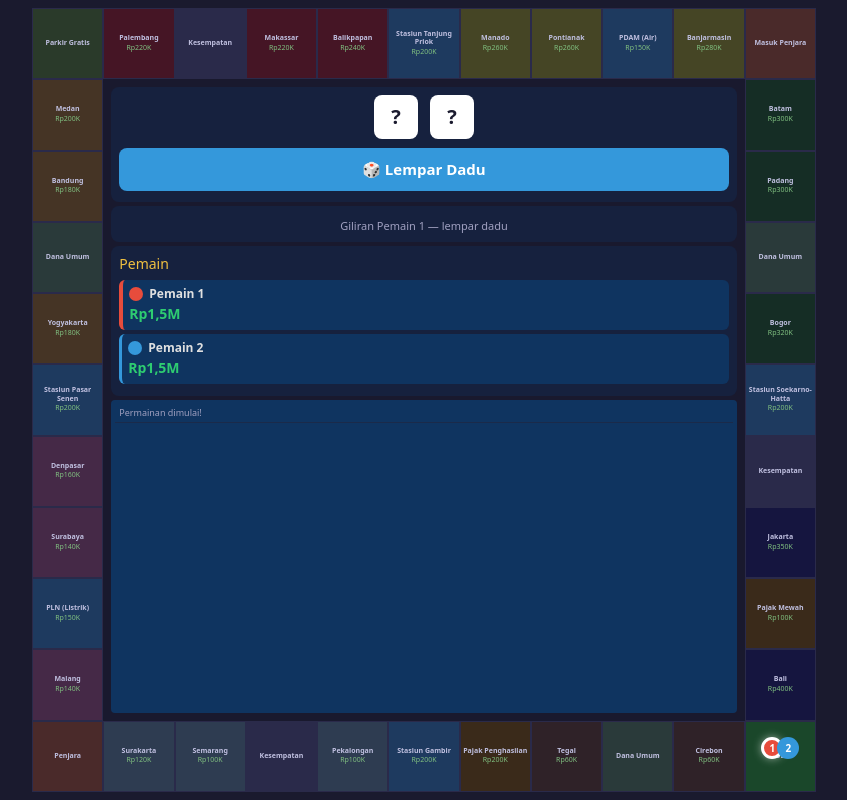
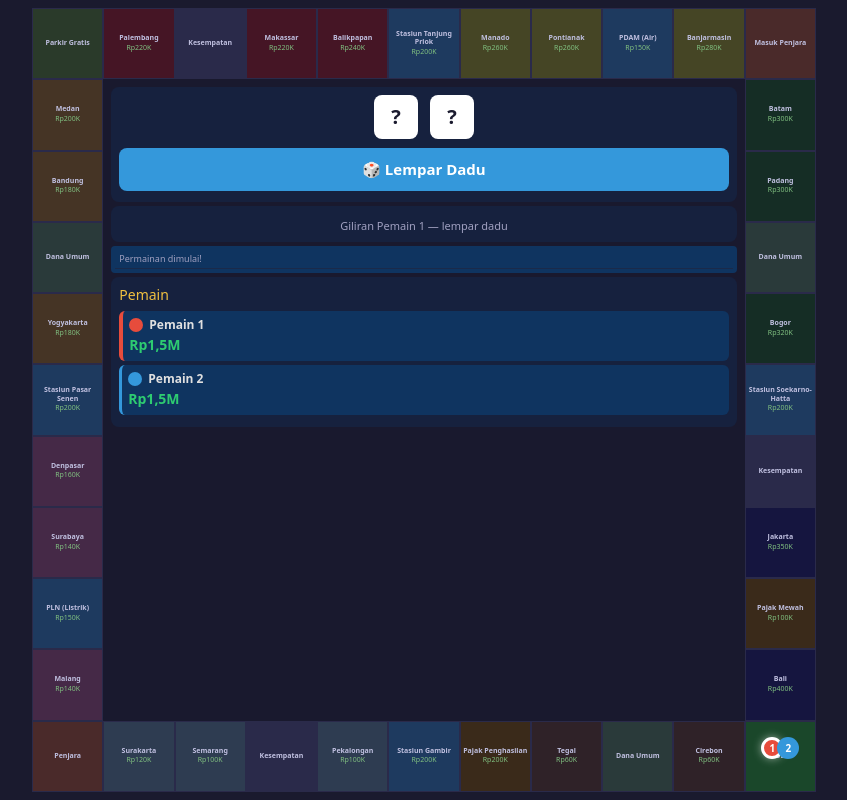
Before and after one commit to Hidayathamir/monopoly-game, a React (Vite) app: page / in a window 1280 px wide. Both pictures are taken after a click on the button "Mulai Permainan". Shown: the whole page, without its empty margins (216-1063 px from the left). Built offline with nearby package versions, Linux system fonts and the light colour scheme.

Commit message:
fix: move EventLog above PlayerPanel so it stays fixed when action section changes

```diff
--- a/src/components/EventLog.tsx
+++ b/src/components/EventLog.tsx
@@ -16,7 +16,7 @@ export default function EventLog({ log }: Props) {
   return (
     <div
       data-testid="event-log"
-      className="flex-1 overflow-y-auto text-[9px] flex flex-col gap-px w-full p-1 bg-bg-dark rounded [scrollbar-width:none] [&::-webkit-scrollbar]:hidden"
+      className="max-h-32 overflow-y-auto text-[9px] flex flex-col gap-px w-full p-1 bg-bg-dark rounded [scrollbar-width:none] [&::-webkit-scrollbar]:hidden"
       ref={ref}
     >
       {log.map((entry, i) => (
--- a/src/components/Sidebar.tsx
+++ b/src/components/Sidebar.tsx
@@ -25,12 +25,12 @@ export default function Sidebar({ state, ...actions }: Props) {
   return (
     <div
       data-testid="sidebar"
-      className="absolute top-[calc(100%/11)] left-[calc(100%/11)] w-[calc(100%*9/11)] h-[calc(100%*9/11)] flex flex-col items-center gap-1 p-2 overflow-hidden z-[5] bg-bg-main/92 rounded"
+      className="absolute top-[calc(100%/11)] left-[calc(100%/11)] w-[calc(100%*9/11)] h-[calc(100%*9/11)] flex flex-col items-center gap-1 p-2 overflow-y-auto z-[5] bg-bg-main/92 rounded"
     >
       <DiceRoller state={state} onRoll={actions.onRoll} />
       <ActionSection state={state} {...actions} />
+      <EventLog log={state.eventLog} />
       <PlayerPanel state={state} playerColors={PLAYER_COLORS} />
-      <EventLog log={state.eventLog} />
     </div>
   )
 }
```
